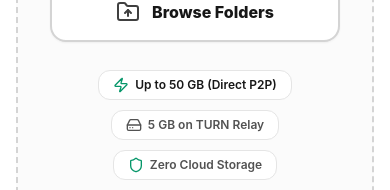
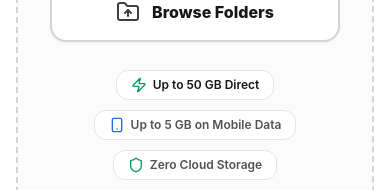
Before and after one commit to AhmedKhalid0/peerwarp, a Next.js app in the folder client/: page / in a window 390 px wide. Shown: the part 816-1006 px from the top of the page. Built offline with nearby package versions, Linux system fonts and the light colour scheme.

Commit message:
feat(ui): replace technical TURN relay terminology with user-friendly Mobile Data wording

```diff
--- a/client/src/app/page.tsx
+++ b/client/src/app/page.tsx
@@ -63,7 +63,7 @@ export default function HomePage() {
     const large = newFiles.find((f) => f.size > MAX_RELAY_FILE_SIZE_BYTES);
     if (large) {
       setSizeWarning(
-        `⚡ Note: "${large.name}" is over 5 GB. Large files (up to 50 GB) transfer directly peer-to-peer (on local Wi-Fi or direct internet) without server relay. If devices require the Hetzner TURN relay server, files are capped at 5 GB.`
+        `⚡ Note: "${large.name}" is over 5 GB. Large files up to 50 GB transfer freely on direct connections (Wi-Fi or direct internet). Over mobile cellular data, transfers are limited to 5 GB.`
       );
     }
 
@@ -280,7 +280,7 @@ export default function HomePage() {
 
           if (isRelay && current.file.size > MAX_RELAY_FILE_SIZE_BYTES) {
             throw new Error(
-              `Transfer blocked: "${current.name}" exceeds the 5 GB limit for TURN relay connections. Up to 50 GB is supported on any direct P2P connection (local Wi-Fi or direct internet) where the TURN relay server is not required.`
+              `Transfer blocked: "${current.name}" exceeds the 5 GB limit for mobile cellular data transfers. Up to 50 GB is supported on direct Wi-Fi and direct internet connections.`
             );
           }
 
@@ -369,7 +369,7 @@ export default function HomePage() {
     },
     {
       q: "Is there any file size limit on PeerWarp?",
-      a: "Up to 50 GB is supported on any direct peer-to-peer connection (whether on local Wi-Fi or directly across the internet via STUN where TURN relay is not used). When transferring across restricted firewalls that force traffic through our Hetzner TURN relay server, files are capped at 5 GB to protect server bandwidth and resources.",
+      a: "Up to 50 GB is supported on direct connections (including local Wi-Fi and direct internet transfers). When transferring over mobile cellular data (4G/5G) or restricted firewall networks, files are capped at 5 GB to protect mobile data plans and server resources.",
     },
     {
       q: "How does the Local Wi-Fi Direct Radar work?",
@@ -840,7 +840,7 @@ export default function HomePage() {
                 <tr>
                   <td className="p-4 sm:p-5 font-medium text-neutral-900 dark:text-neutral-100">File Size Limits</td>
                   <td className="p-4 sm:p-5 text-black dark:text-white font-medium flex items-center gap-1.5">
-                    <Check className="w-4 h-4 text-emerald-600" /> Up to 50 GB (Direct P2P) • 5 GB (TURN Relay)
+                    <Check className="w-4 h-4 text-emerald-600" /> Up to 50 GB (Direct) • 5 GB (Mobile Data)
                   </td>
                   <td className="p-4 sm:p-5 text-neutral-500 dark:text-neutral-400">Capped at 2 GB free unless you pay monthly</td>
                 </tr>
--- a/client/src/components/DropZone.tsx
+++ b/client/src/components/DropZone.tsx
@@ -188,11 +188,11 @@ export function DropZone({ onFilesSelected, disabled = false }: DropZoneProps) {
         <div className="pt-3 flex flex-wrap items-center justify-center gap-2.5 text-xs text-neutral-600 dark:text-neutral-400">
           <span className="inline-flex items-center gap-1.5 px-3.5 py-1.5 rounded-xl bg-white dark:bg-neutral-800 border border-neutral-200 dark:border-neutral-700 shadow-xs font-semibold text-neutral-900 dark:text-neutral-100">
             <Zap className="w-4 h-4 text-emerald-600 dark:text-emerald-400" />
-            Up to 50 GB (Direct P2P)
+            Up to 50 GB Direct
           </span>
           <span className="inline-flex items-center gap-1.5 px-3.5 py-1.5 rounded-xl bg-white dark:bg-neutral-800 border border-neutral-200 dark:border-neutral-700 shadow-xs font-semibold">
-            <HardDrive className="w-4 h-4 text-neutral-600 dark:text-neutral-400" />
-            5 GB on TURN Relay
+            <Smartphone className="w-4 h-4 text-blue-600 dark:text-blue-400" />
+            Up to 5 GB on Mobile Data
           </span>
           <span className="inline-flex items-center gap-1.5 px-3.5 py-1.5 rounded-xl bg-white dark:bg-neutral-800 border border-neutral-200 dark:border-neutral-700 shadow-xs font-semibold">
             <Shield className="w-4 h-4 text-emerald-600 dark:text-emerald-400" />
```
